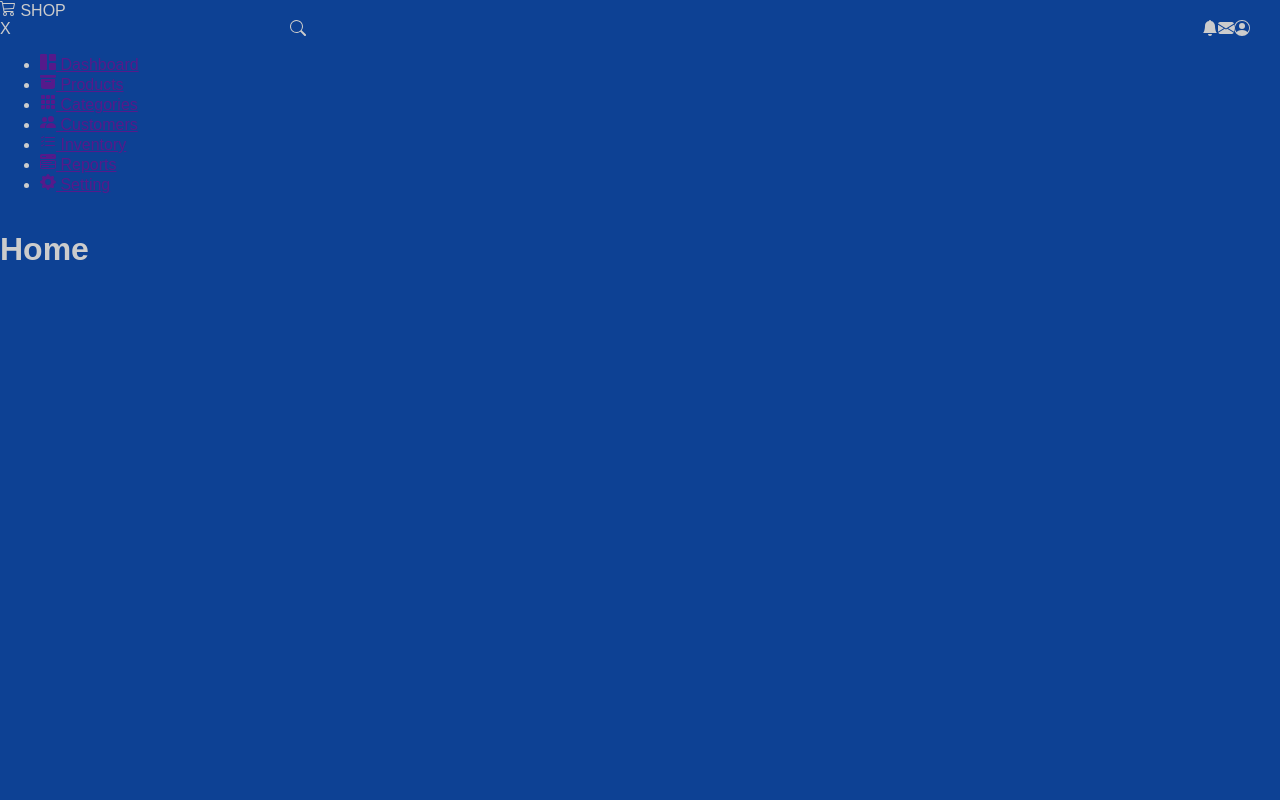
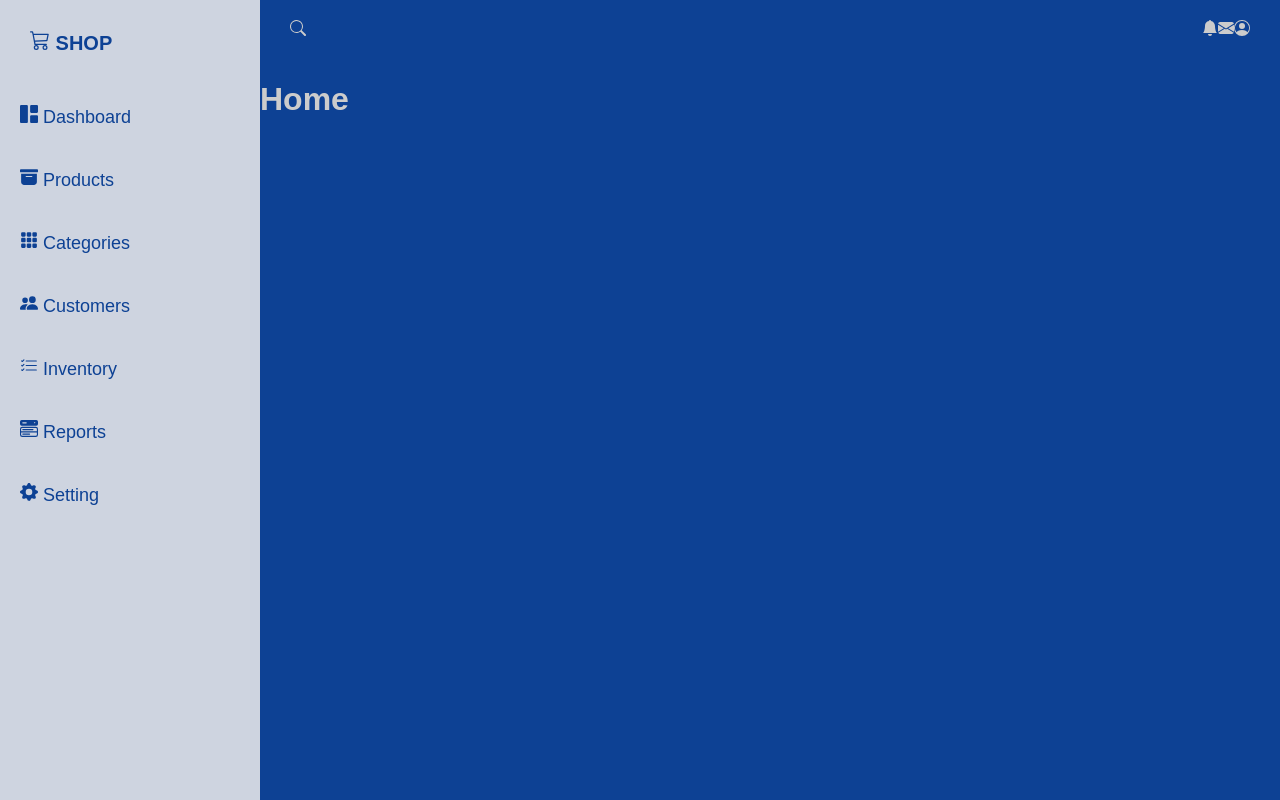
Before and after one commit to Pablo-jesuss/Landing-page-Dash, a React (Vite) app in the folder Painel/: page / in a window 1280 px wide. Built offline with nearby package versions, Linux system fonts and the light colour scheme.

Commit message:
sidebarCss

```diff
--- a/Painel/src/App.css
+++ b/Painel/src/App.css
@@ -31,3 +31,58 @@
 .menu-icon {
   display: none;
 }
+
+/* Sidebar */
+
+#sidebar {
+  grid-area: sidebar;
+  height: 100%;
+  background-color: #ced4e0;
+  overflow-y: auto;
+  transition: all 0.5s;
+  -webkit-transition: all 0.5s;
+}
+
+.sidebar-title {
+  display: flex;
+  justify-content: space-between;
+  align-items: center;
+  padding: 15px 30px 0px 30px;
+  margin-bottom: 30px;
+  color: #0d4194;
+}
+
+.sidebar-title > span {
+  display: none;
+}
+
+.sidebar-brand {
+  margin-top: 15px;
+  font-size: 20px;
+  font-weight: 700;
+}
+
+.sidebar-list {
+  padding: 0;
+  list-style-type: none;
+}
+
+.sidebar-list-item {
+  padding: 20px 20px 20px 20px;
+  font-size: 18px;
+}
+
+.sidebar-list-item:hover {
+  background-color: rgba(255, 255, 255, 0.3);
+  cursor: pointer;
+}
+
+.sidebar-list-item > a {
+  text-decoration: none;
+  color: #0d4194;
+}
+
+.sidebar-responsive {
+  display: in !important;
+  position: absolute;
+}
```
